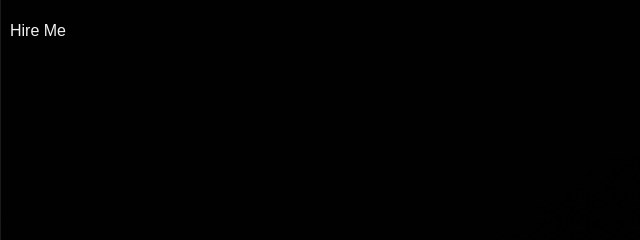
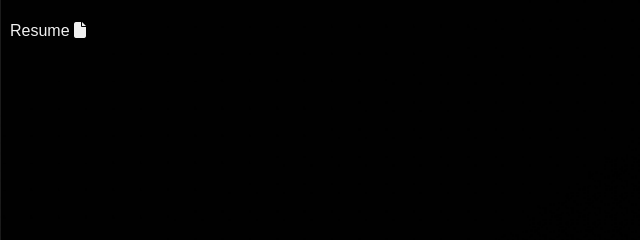
Before and after one commit to LucasWyski001/job-portfolio, a plain HTML site: page index.html in a window 1280 px wide. Shown: the top 240 px of the page, 0-640 px from the left. Drawn offline with Linux system fonts and the light colour scheme.

Commit message:
added mroe content into my portfolio

```diff
--- a/index.html
+++ b/index.html
@@ -12,7 +12,10 @@
     <div id="header">
         <div class="container">
             <nav>
-                <span class="logo">Hire Me</span>
+                    <div class="navbar-brand mr-auto theme-color hover transition hire-me">
+                    <span id="span">Resume</span>
+                    <i class="fa-solid fa-file fa-1.5x"></i>
+                  </div>
                 <ul id="sidenav">
                     <li><a href="#">Home</a></li>
                     <li><a href="#">About</a></li>
```
